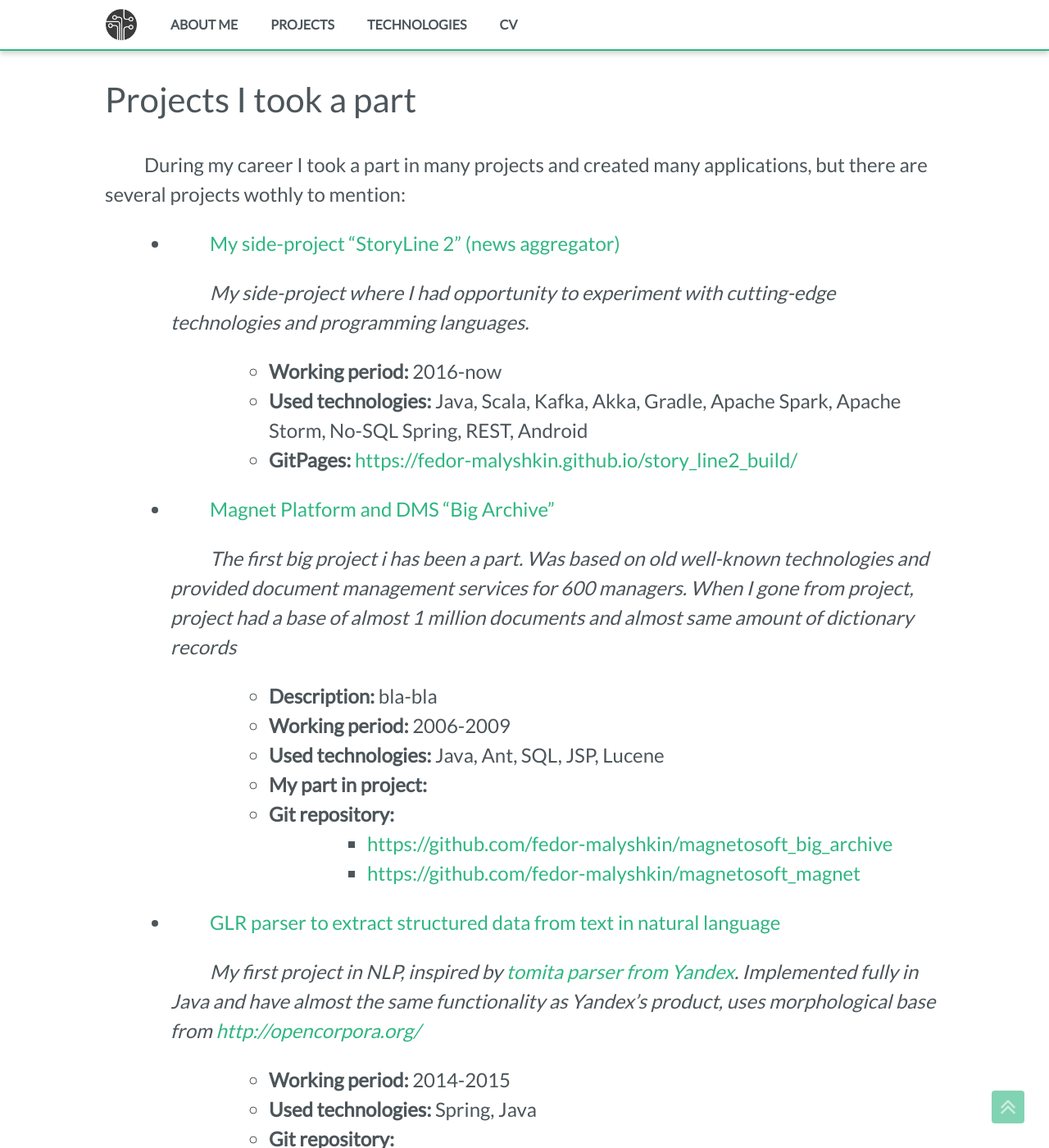
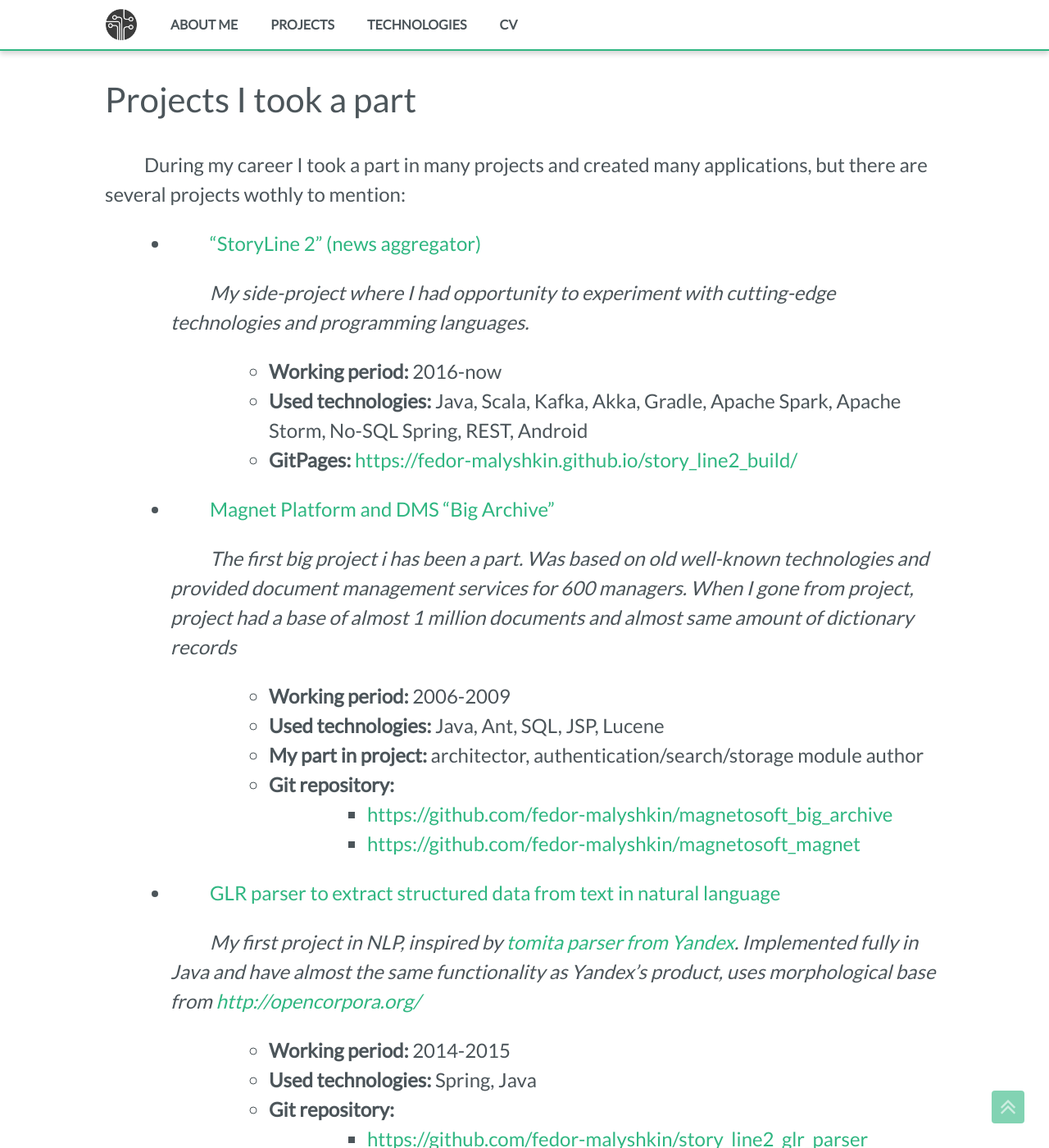
Before and after one commit to fedor-malyshkin/fedor-malyshkin.github.io, a Jekyll site: the page built from projects.md, in a window 1280 px wide and 1400 px high. Shown: the whole window at 82% size. Built offline with Jekyll 4.4.1, drawn with Linux system fonts in a browser that asks for light colours.

Commit message:
project description filling

```diff
--- a/projects.md
+++ b/projects.md
@@ -8,7 +8,7 @@ During my career I took a part in many projects and created many applications,
 but there are several projects wothly to mention:
 
 
-* [My side-project "StoryLine 2" (news aggregator)](/projects/story_line2)
+* ["StoryLine 2" (news aggregator)](/projects/story_line2)
 
   _My side-project where I had opportunity to experiment with cutting-edge technologies and programming languages._
   * **Working period:** 2016-now
@@ -19,10 +19,9 @@ but there are several projects wothly to mention:
 * [Magnet Platform and DMS "Big Archive"](/projects/magnet_big_archive)
 
   _The first big project i has been a part. Was based on old well-known technologies and  provided document management services for 600 managers. When I gone from project, project had a base of almost 1 million documents and almost same amount of dictionary records_
-  * **Description:** bla-bla
   * **Working period:** 2006-2009
   * **Used technologies:** Java, Ant, SQL, JSP, Lucene
-  * **My part in project:**
+  * **My part in project:** architector, authentication/search/storage module author
   * **Git repository:**
   	* [https://github.com/fedor-malyshkin/magnetosoft_big_archive](https://github.com/fedor-malyshkin/magnetosoft_big_archive)
   	* [https://github.com/fedor-malyshkin/magnetosoft_magnet](https://github.com/fedor-malyshkin/magnetosoft_magnet)
```
